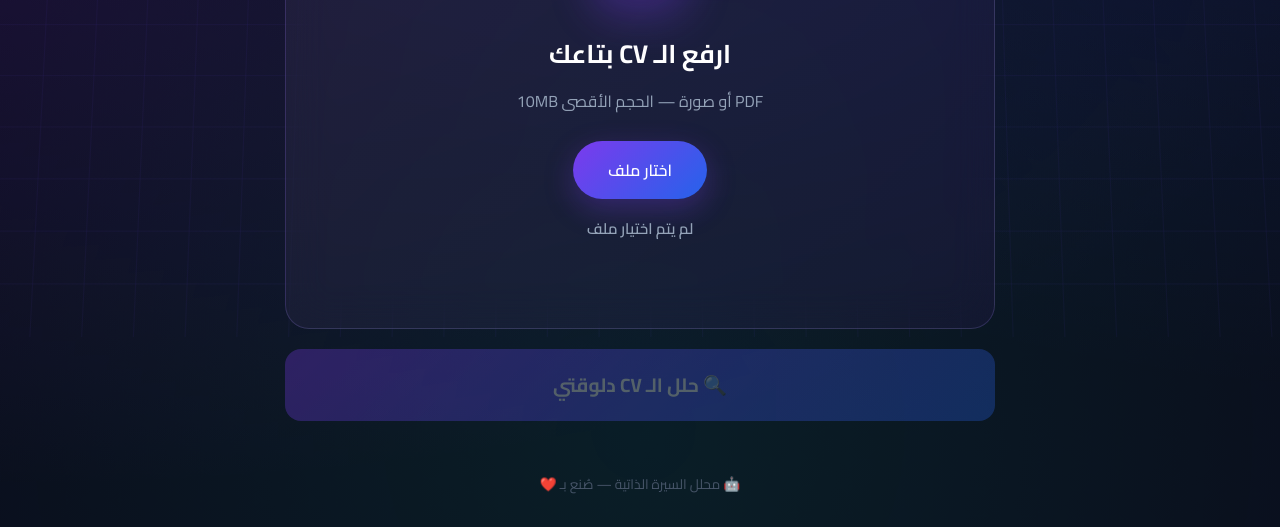
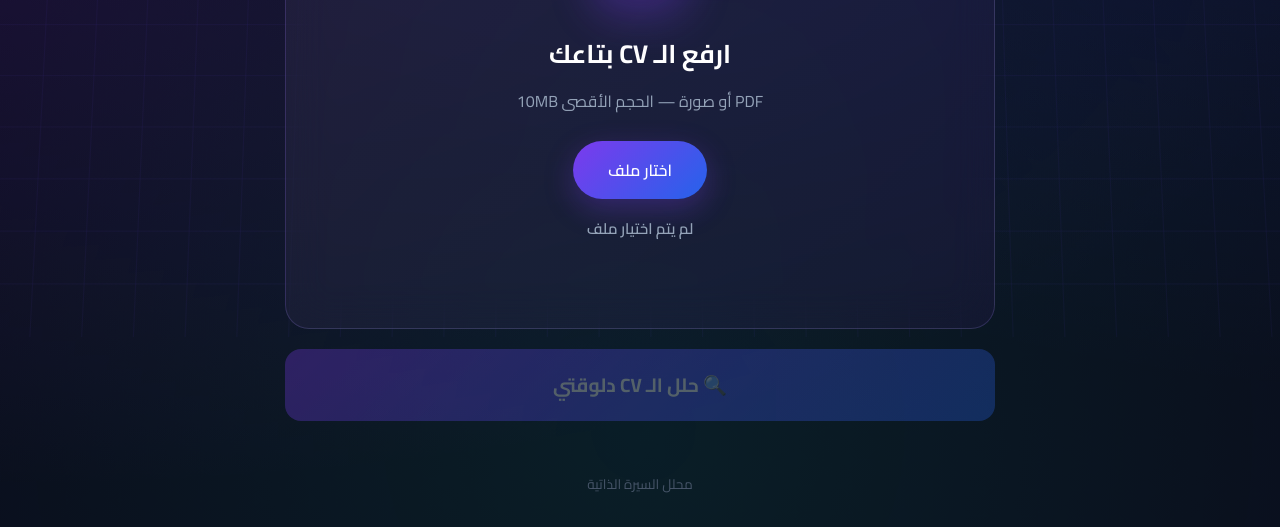
Before and after one commit to ibprahim-dev/cv-analyzer, a website: page public/index.html in a window 1280 px wide. Shown: the part 464-991 px from the top of the page. Drawn offline with Linux system fonts and the light colour scheme.

Commit message:
add favicon

```diff
--- a/public/index.html
+++ b/public/index.html
@@ -3,7 +3,8 @@
 <head>
   <meta charset="UTF-8">
   <meta name="viewport" content="width=device-width, initial-scale=1.0">
-  <title>CV Analyzer</title>
+  <title>CV Analyzer | محلل السيرة الذاتية</title>
+  <link rel="icon" type="image/x-icon" href="favicon.ico">
   <link rel="stylesheet" href="style.css">
 </head>
 <body>
@@ -47,7 +48,7 @@
   </main>
 
   <footer>
-    <p>🤖 محلل السيرة الذاتية — صُنع بـ ❤️</p>
+    <p>محلل السيرة الذاتية  </p>
   </footer>
 
   <script src="script.js"></script>
```
Also changed, not shown: public/favicon.ico (added).
